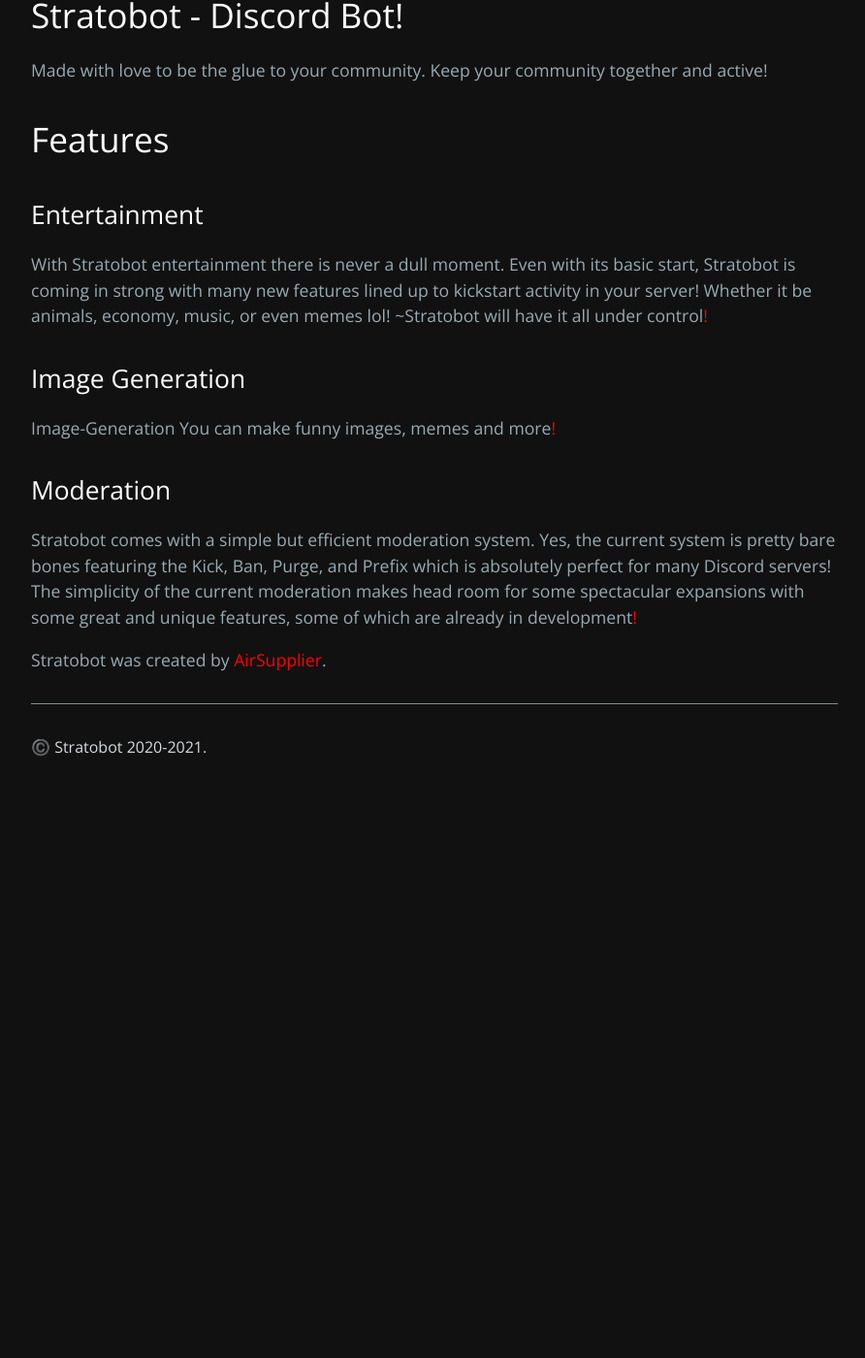
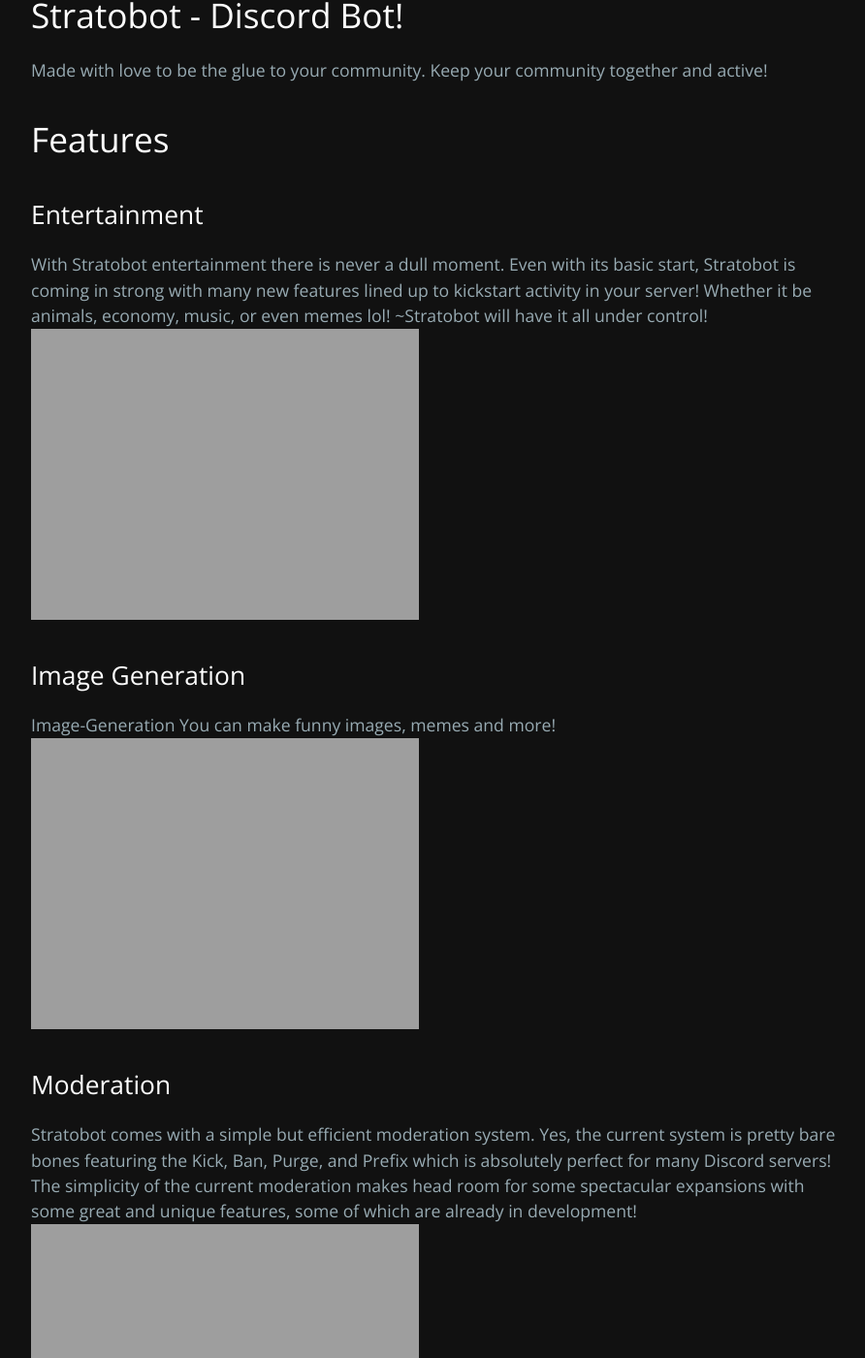
Before and after one commit to Stratobot/Stratobot.github.io, a Jekyll site: the page built from index.md, in a window 1280 px wide and 1400 px high, scrolled down 426 px. Shown: the whole window at 97% size, without its empty margins (192-1084 px from the left). Built offline with Jekyll 4.4.1, drawn with Linux system fonts in a browser that asks for light colours; before the commit the page ends 1240 px from its top, so only the background shows below that.

Commit message:
Update index.md

```diff
--- a/index.md
+++ b/index.md
@@ -9,14 +9,17 @@ Made with love to be the glue to your community. Keep your community together an
 # Features
 
 ## Entertainment
-With Stratobot entertainment there is never a dull moment. Even with its basic start, Stratobot is coming in strong with many new features lined up to kickstart activity in your server! Whether it be animals, economy, music, or even memes lol! ~Stratobot will have it all under control[!](https://stratobot.github.io/web/assets/entertainment.png)
+With Stratobot entertainment there is never a dull moment. Even with its basic start, Stratobot is coming in strong with many new features lined up to kickstart activity in your server! Whether it be animals, economy, music, or even memes lol! ~Stratobot will have it all under control!
+![entertainment.png](https://stratobot.github.io/web/assets/entertainment.png)
 
 ## Image Generation
 Image-Generation
-You can make funny images, memes and more[!](https://stratobot.github.io/web/assets/imggeneration.png)
+You can make funny images, memes and more!
+![imggeneration.png](https://stratobot.github.io/web/assets/imggeneration.png)
 
 ## Moderation
-Stratobot comes with a simple but efficient moderation system. Yes, the current system is pretty bare bones featuring the Kick, Ban, Purge, and Prefix which is absolutely perfect for many Discord servers! The simplicity of the current moderation makes head room for some spectacular expansions with some great and unique features, some of which are already in development[!](https://stratobot.github.io/web/assets/moderation.png)
+Stratobot comes with a simple but efficient moderation system. Yes, the current system is pretty bare bones featuring the Kick, Ban, Purge, and Prefix which is absolutely perfect for many Discord servers! The simplicity of the current moderation makes head room for some spectacular expansions with some great and unique features, some of which are already in development!
+![moderation.png](https://stratobot.github.io/web/assets/moderation.png)
 
 
 Stratobot was created by [AirSupplier](https://airsupplier.github.io).
```
